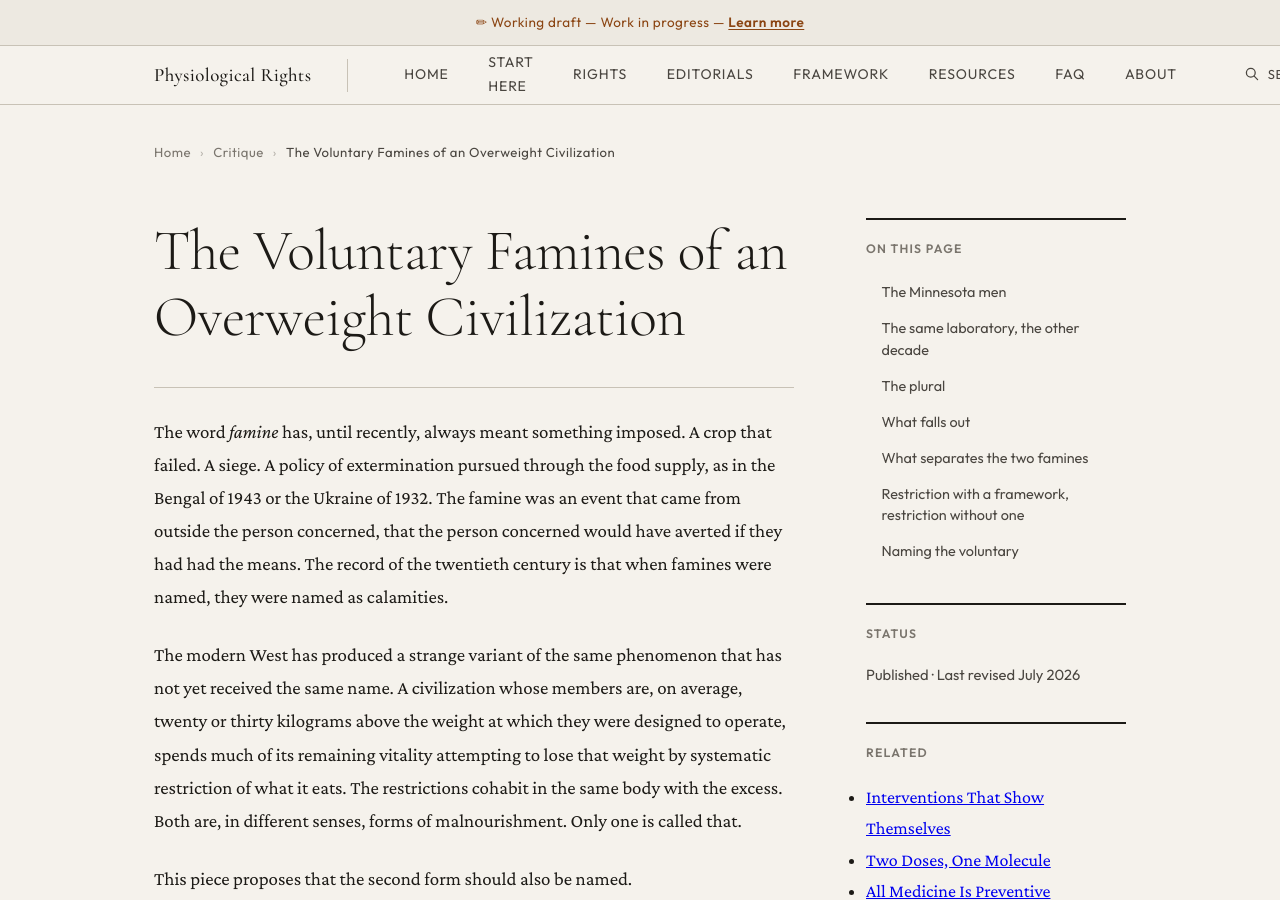
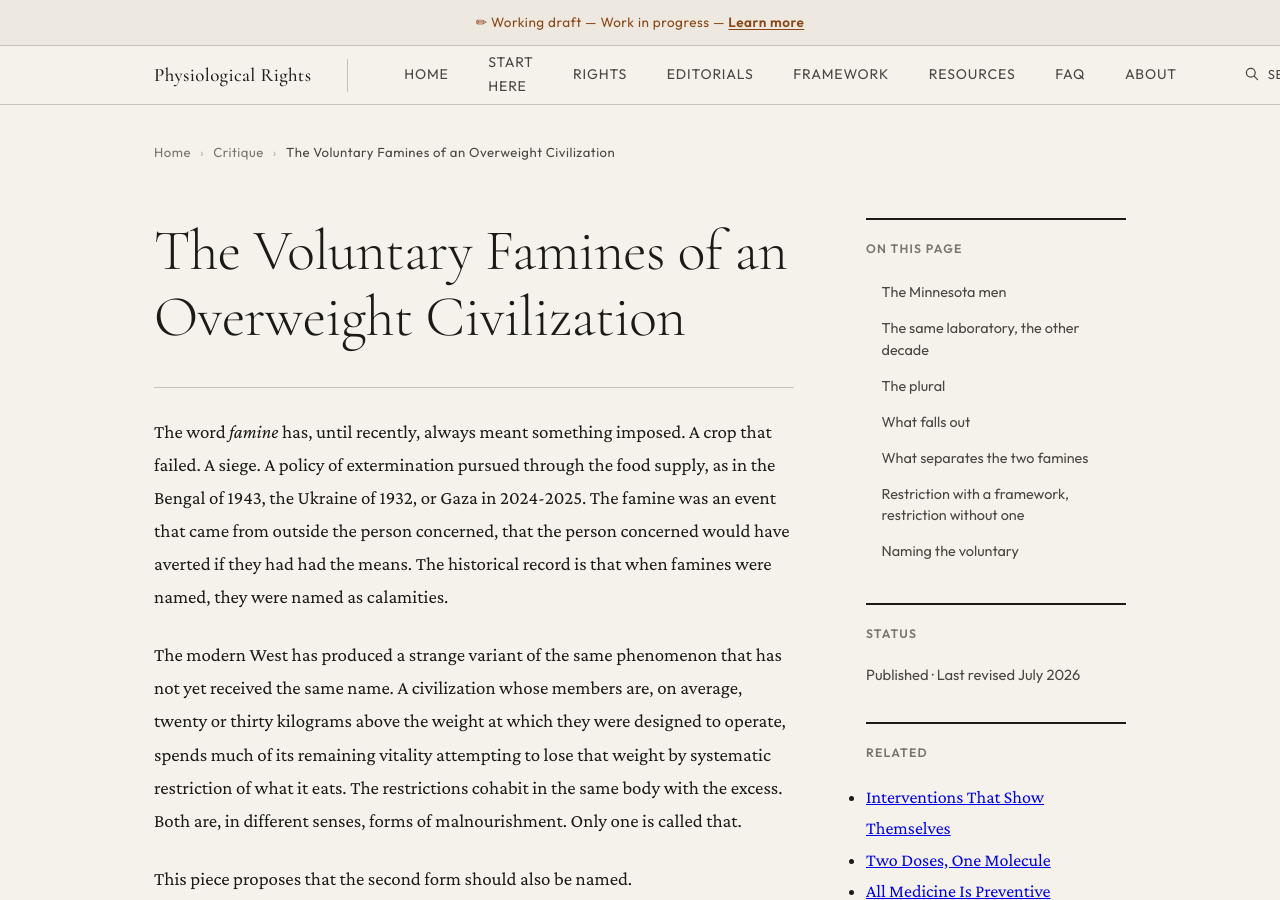
Before and after one commit to PerigGouanvic/physiological-rights, a Jekyll site: the page built from _critique/the-voluntary-famines-of-an-overweight-civilization.md, in a window 1280 px wide and 900 px high. Built offline with Jekyll 4.4.1, drawn with Linux system fonts in a browser that asks for light colours.

Commit message:
edit(voluntary-famines): add Gaza 2024-2025 to the list of imposed famines
Bengal 1943 and Ukraine 1932 alone made the historical span read as a
twentieth-century record. Adding Gaza refuses that closure and keeps the
category open to the present.

Co-Authored-By: Claude Opus 4.7 <noreply@anthropic.com>

```diff
--- a/_critique/the-voluntary-famines-of-an-overweight-civilization.md
+++ b/_critique/the-voluntary-famines-of-an-overweight-civilization.md
@@ -23,7 +23,7 @@ title: The Voluntary Famines of an Overweight Civilization
 
 # The Voluntary Famines of an Overweight Civilization
 
-The word *famine* has, until recently, always meant something imposed. A crop that failed. A siege. A policy of extermination pursued through the food supply, as in the Bengal of 1943 or the Ukraine of 1932. The famine was an event that came from outside the person concerned, that the person concerned would have averted if they had had the means. The record of the twentieth century is that when famines were named, they were named as calamities.
+The word *famine* has, until recently, always meant something imposed. A crop that failed. A siege. A policy of extermination pursued through the food supply, as in the Bengal of 1943, the Ukraine of 1932, or Gaza in 2024-2025. The famine was an event that came from outside the person concerned, that the person concerned would have averted if they had had the means. The historical record is that when famines were named, they were named as calamities.
 
 The modern West has produced a strange variant of the same phenomenon that has not yet received the same name. A civilization whose members are, on average, twenty or thirty kilograms above the weight at which they were designed to operate, spends much of its remaining vitality attempting to lose that weight by systematic restriction of what it eats. The restrictions cohabit in the same body with the excess. Both are, in different senses, forms of malnourishment. Only one is called that.
 
```
